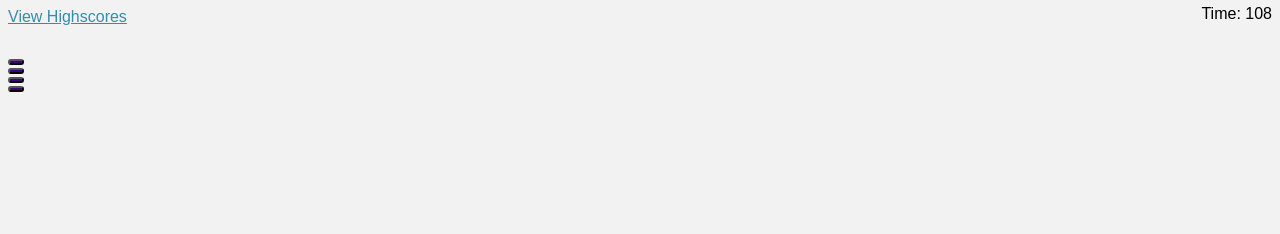
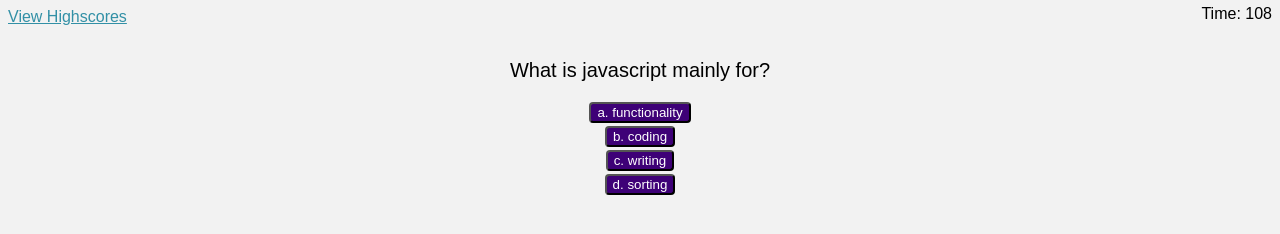
Before and after one commit to axeli12/week4-quiz, a plain HTML site: page index.html in a window 1280 px wide. Both pictures are taken after a click on the button "Let's GO!". Drawn offline with Linux system fonts and the light colour scheme.

Commit message:
fixed styling and more formating

```diff
--- a/assets/app.js
+++ b/assets/app.js
@@ -1,4 +1,30 @@
-
+const questions = [
+    {
+        question: "What is javascript mainly for?",
+        choices: ["a. functionality ", "b. coding", "c. writing", "d. sorting",],
+        answer: "a. functionality"
+    },
+    {
+        question: "Which one isnt a javascript mehtod",
+        choices: ["a. string", "b. dot notation", "c. alert", "d. boolean"],
+        answer: "c. alert"
+    },
+    {
+        question: "What are some array methods",
+        choices: ["a. sort", "b. map", "c. filter", "d. all of the above"],
+        answer: "d. all of the above"
+    },
+    {
+        question: "what does css do",
+        choices: ["a. styling", "b. formating", "c. alerts", "d. shaping"],
+        answer: "a. styling"
+    },
+    {
+        question: "what can be stored in an array",
+        choices: ["a. strings", "b. arrays", "c. booleans", "d. all of above"],
+        answer: "d. all of above"
+    }
+];
 
 
 let timer = document.getElementById("timer");
--- a/assets/style.css
+++ b/assets/style.css
@@ -40,9 +40,9 @@ body {
     text-align: center;
   }
 
-  .questionDiv {
-    justify-content: left;
-  }
+  /* .questionDiv {
+    justify-content: center;
+  } */
 
   #questionTitle {
     text-align: center;
@@ -94,3 +94,17 @@ body {
     font-style: italic;
     color: #4D5159;
   }
+
+  #highScored{
+    align-content: center;
+    align-items: center;
+    align-self: center;
+    text-align: center;
+  }
+
+  #questionDiv{
+    align-content: center;
+    align-items: center;
+    align-self: center;
+    text-align: center;
+  }
```
